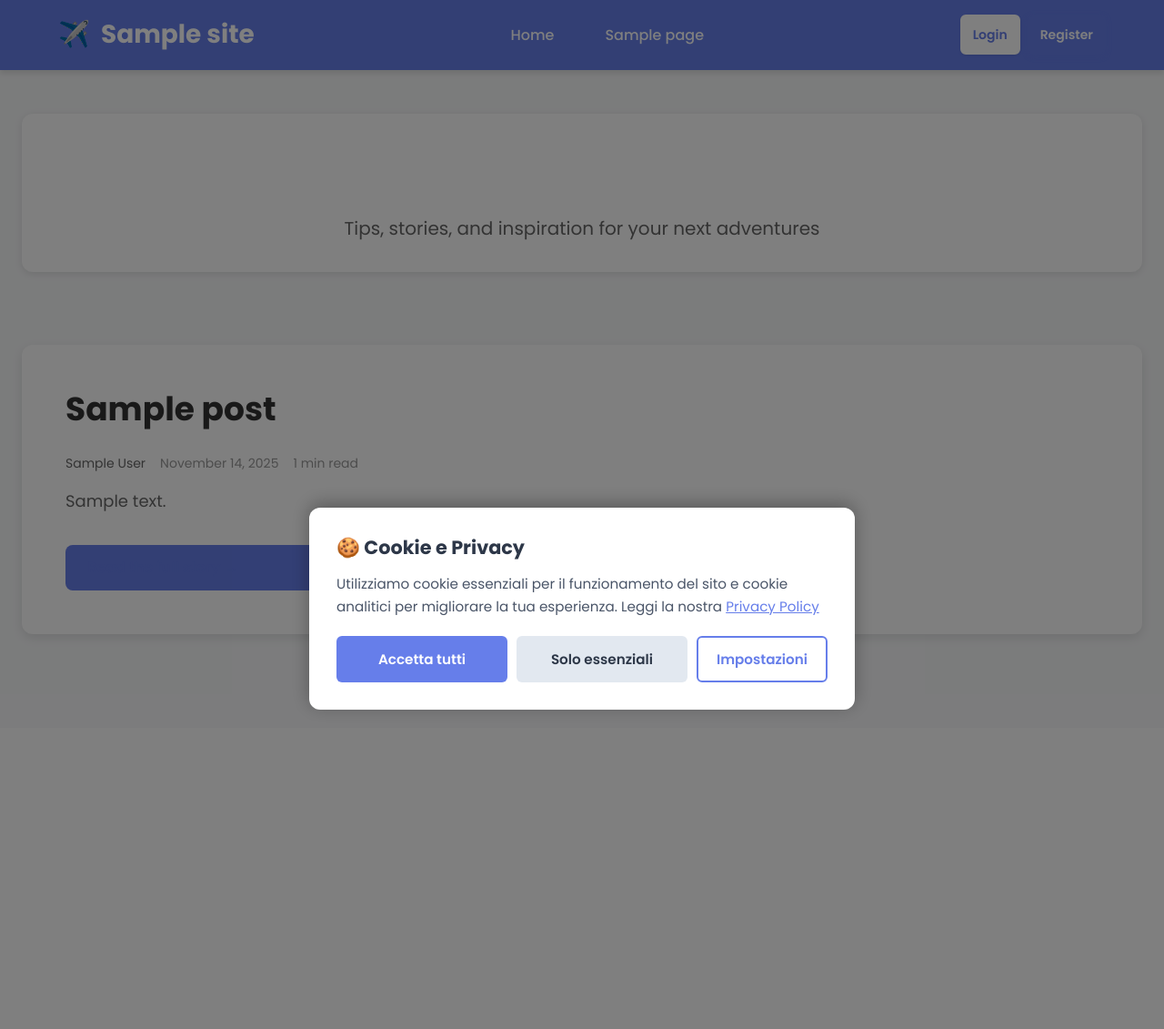
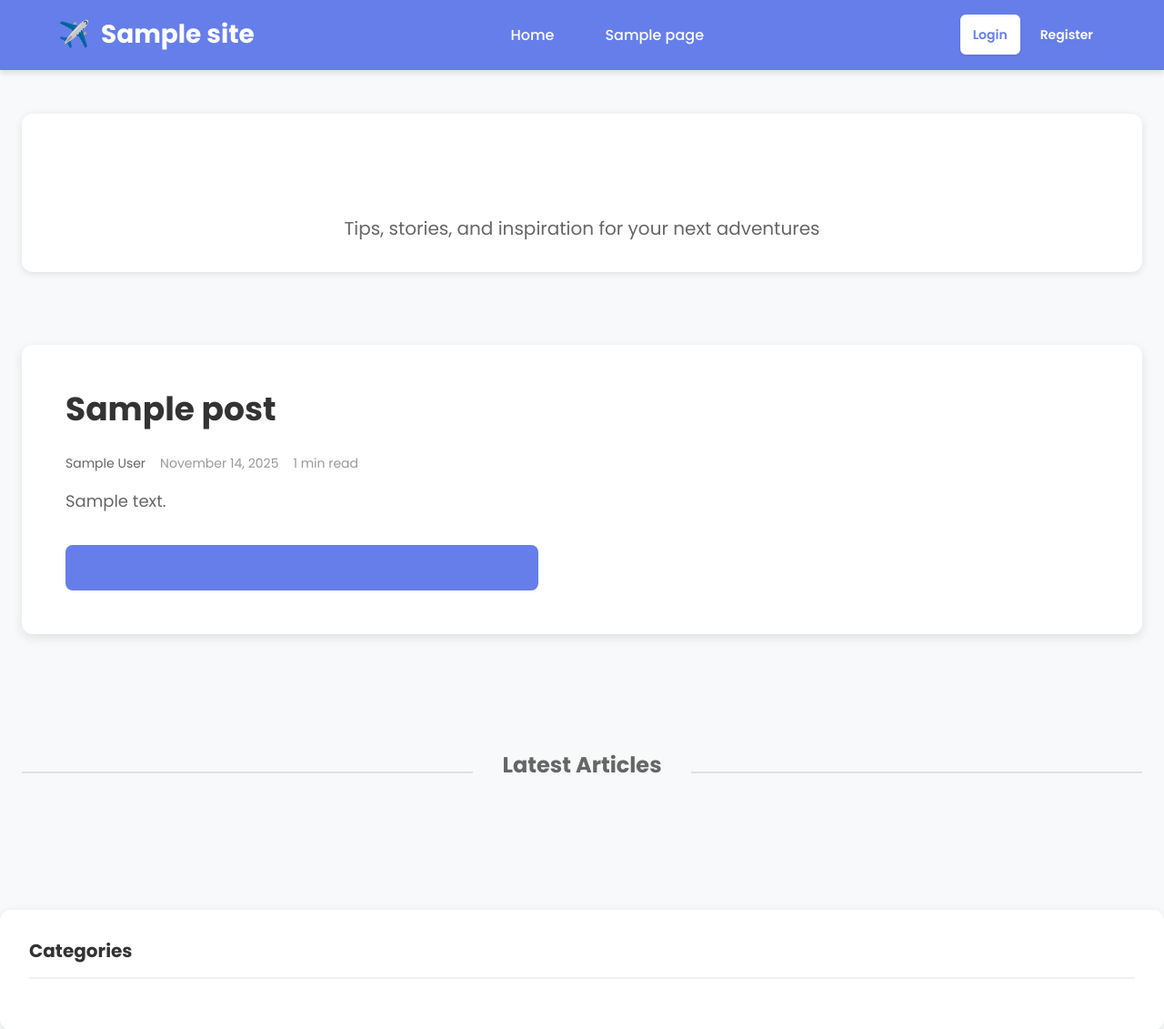
Before and after one commit to max74vr/journey-buddiesv2, a WordPress theme: template wp-content/themes/compagni-viaggi/home.php in a window 1280 px wide. Shown: the top 1131 px of the page at 91% size. Before the commit the page ends 782 px from the top, so only its background shows below. Run offline with PHP 8.4 and a stand-in for WordPress, Linux system fonts and the light colour scheme; the site name, menu and one post (Sample post) are stand-ins, and other content is empty; some libraries are stand-ins or nearby versions.

Commit message:
REMOVE: Remove cookie consent banner from footer
Removed the cookie consent banner that was appearing in the HTML
footer and causing layout issues. The banner was being appended to
the page content instead of appearing as an overlay.

Changes:
- Removed cdv_cookie_banner() function from functions.php
- Removed wp_footer hook for cookie banner
- Removed cdv_save_cookie_consent_ajax() AJAX handler
- Removed JavaScript from page-privacy-settings.php

The cookie preference UI is still available in the Privacy Settings
page for users who want to manage their cookie preferences.

```diff
--- a/wp-content/themes/compagni-viaggi/functions.php
+++ b/wp-content/themes/compagni-viaggi/functions.php
@@ -852,178 +852,3 @@ function cdv_wishlist_global_script() {
     <?php
 }
 add_action('wp_footer', 'cdv_wishlist_global_script');
-
-/**
- * Cookie consent banner
- */
-function cdv_cookie_banner() {
-    // Don't show if user already made a choice
-    if (isset($_COOKIE['cdv_cookie_consent'])) {
-        return;
-    }
-    ?>
-    <div id="cdv-cookie-banner-overlay" style="position: fixed; top: 0; left: 0; width: 100%; height: 100%; background: rgba(0, 0, 0, 0.5); z-index: 999998; display: flex; align-items: flex-end; justify-content: center;">
-        <div id="cdv-cookie-banner" style="position: relative; background: white; padding: 30px; max-width: 600px; width: 90%; margin: 20px; border-radius: 12px; box-shadow: 0 -4px 20px rgba(0, 0, 0, 0.3); z-index: 999999;">
-            <h3 style="margin: 0 0 15px 0; font-size: 1.3rem; color: #2d3748;">🍪 Cookie e Privacy</h3>
-            <p style="margin: 0 0 20px 0; color: #4a5568; font-size: 0.95rem; line-height: 1.6;">
-                Utilizziamo cookie essenziali per il funzionamento del sito e cookie analitici per migliorare la tua esperienza.
-                Leggi la nostra <a href="<?php echo esc_url(get_privacy_policy_url()); ?>" target="_blank" style="color: var(--primary-color, #667eea); text-decoration: underline;">Privacy Policy</a>
-            </p>
-            <div style="display: flex; gap: 10px; flex-wrap: wrap;">
-                <button id="cdv-accept-all" style="flex: 1; min-width: 140px; background: var(--primary-color, #667eea); color: white; border: none; padding: 12px 20px; border-radius: 6px; cursor: pointer; font-weight: 600; font-size: 0.95rem;">
-                    Accetta tutti
-                </button>
-                <button id="cdv-essential-only" style="flex: 1; min-width: 140px; background: #e2e8f0; color: #2d3748; border: none; padding: 12px 20px; border-radius: 6px; cursor: pointer; font-weight: 600; font-size: 0.95rem;">
-                    Solo essenziali
-                </button>
-                <button id="cdv-cookie-settings" style="background: transparent; color: var(--primary-color, #667eea); border: 2px solid var(--primary-color, #667eea); padding: 12px 20px; border-radius: 6px; cursor: pointer; font-weight: 600; font-size: 0.95rem;">
-                    Impostazioni
-                </button>
-            </div>
-        </div>
-
-        <!-- Cookie Settings Modal -->
-        <div id="cdv-cookie-settings-modal" style="display: none; position: fixed; background: white; padding: 30px; max-width: 600px; width: 90%; top: 50%; left: 50%; transform: translate(-50%, -50%); border-radius: 12px; box-shadow: 0 0 30px rgba(0, 0, 0, 0.4); z-index: 1000000;">
-            <div style="display: flex; justify-content: space-between; align-items: center; margin-bottom: 20px;">
-                <h3 style="margin: 0; font-size: 1.3rem; color: #2d3748;">Impostazioni Cookie</h3>
-                <button id="cdv-close-settings" style="background: none; border: none; font-size: 2rem; cursor: pointer; color: #718096; line-height: 1; padding: 0; width: 30px; height: 30px;">×</button>
-            </div>
-
-            <div style="margin-bottom: 20px;">
-                <div style="background: #f7fafc; padding: 15px; border-radius: 6px; margin-bottom: 15px;">
-                    <label style="display: flex; justify-content: space-between; align-items: center; cursor: pointer;">
-                        <div>
-                            <strong style="display: block; margin-bottom: 5px; color: #2d3748;">Cookie Essenziali</strong>
-                            <span style="font-size: 0.85rem; color: #718096;">Necessari per il funzionamento del sito (autenticazione, carrello, preferenze).</span>
-                        </div>
-                        <input type="checkbox" checked disabled style="width: 20px; height: 20px;">
-                    </label>
-                </div>
-
-                <div style="background: #f7fafc; padding: 15px; border-radius: 6px; margin-bottom: 15px;">
-                    <label style="display: flex; justify-content: space-between; align-items: center; cursor: pointer;">
-                        <div>
-                            <strong style="display: block; margin-bottom: 5px; color: #2d3748;">Cookie Analitici</strong>
-                            <span style="font-size: 0.85rem; color: #718096;">Ci aiutano a capire come utilizzi il sito per migliorare la tua esperienza.</span>
-                        </div>
-                        <input type="checkbox" id="cdv-analytics-consent" style="width: 20px; height: 20px;">
-                    </label>
-                </div>
-
-                <div style="background: #f7fafc; padding: 15px; border-radius: 6px; margin-bottom: 15px;">
-                    <label style="display: flex; justify-content: space-between; align-items: center; cursor: pointer;">
-                        <div>
-                            <strong style="display: block; margin-bottom: 5px; color: #2d3748;">Cookie di Marketing</strong>
-                            <span style="font-size: 0.85rem; color: #718096;">Utilizzati per mostrare contenuti pubblicitari personalizzati.</span>
-                        </div>
-                        <input type="checkbox" id="cdv-marketing-consent" style="width: 20px; height: 20px;">
-                    </label>
-                </div>
-            </div>
-
-            <button id="cdv-save-settings" style="width: 100%; background: var(--primary-color, #667eea); color: white; border: none; padding: 12px; border-radius: 6px; cursor: pointer; font-weight: 600; font-size: 0.95rem;">
-                Salva preferenze
-            </button>
-        </div>
-    </div>
-
-    <script>
-    (function() {
-        var banner = document.getElementById('cdv-cookie-banner-overlay');
-        var settingsModal = document.getElementById('cdv-cookie-settings-modal');
-
-        // Accept all cookies
-        document.getElementById('cdv-accept-all').addEventListener('click', function() {
-            setCookie('cdv_cookie_consent', JSON.stringify({analytics: true, marketing: true}), 365);
-            <?php if (is_user_logged_in()) : ?>
-            saveCookiePreference(true, true);
-            <?php endif; ?>
-            banner.style.display = 'none';
-        });
-
-        // Essential only
-        document.getElementById('cdv-essential-only').addEventListener('click', function() {
-            setCookie('cdv_cookie_consent', JSON.stringify({analytics: false, marketing: false}), 365);
-            <?php if (is_user_logged_in()) : ?>
-            saveCookiePreference(false, false);
-            <?php endif; ?>
-            banner.style.display = 'none';
-        });
-
-        // Show settings
-        document.getElementById('cdv-cookie-settings').addEventListener('click', function() {
-            settingsModal.style.display = 'block';
-        });
-
-        // Close settings
-        document.getElementById('cdv-close-settings').addEventListener('click', function() {
-            settingsModal.style.display = 'none';
-        });
-
-        // Save custom settings
-        document.getElementById('cdv-save-settings').addEventListener('click', function() {
-            var analytics = document.getElementById('cdv-analytics-consent').checked;
-            var marketing = document.getElementById('cdv-marketing-consent').checked;
-            setCookie('cdv_cookie_consent', JSON.stringify({analytics: analytics, marketing: marketing}), 365);
-            <?php if (is_user_logged_in()) : ?>
-            saveCookiePreference(analytics, marketing);
-            <?php endif; ?>
-            banner.style.display = 'none';
-            settingsModal.style.display = 'none';
-        });
-
-        function setCookie(name, value, days) {
-            var expires = "";
-            if (days) {
-                var date = new Date();
-                date.setTime(date.getTime() + (days * 24 * 60 * 60 * 1000));
-                expires = "; expires=" + date.toUTCString();
-            }
-            document.cookie = name + "=" + (value || "") + expires + "; path=/; SameSite=Lax";
-        }
-
-        <?php if (is_user_logged_in()) : ?>
-        function saveCookiePreference(analytics, marketing) {
-            jQuery.ajax({
-                url: cdvAjax.ajaxurl,
-                type: 'POST',
-                data: {
-                    action: 'cdv_save_cookie_consent',
-                    nonce: cdvAjax.nonce,
-                    analytics: analytics,
-                    marketing: marketing
-                }
-            });
-        }
-        <?php endif; ?>
-    })();
-    </script>
-    <?php
-}
-add_action('wp_footer', 'cdv_cookie_banner');
-
-/**
- * AJAX handler to save cookie consent preferences
- */
-function cdv_save_cookie_consent_ajax() {
-    check_ajax_referer('cdv_ajax_nonce', 'nonce');
-
-    if (!is_user_logged_in()) {
-        wp_send_json_error(array('message' => 'Not logged in'));
-    }
-
-    $user_id = get_current_user_id();
-    $analytics = isset($_POST['analytics']) && $_POST['analytics'] === 'true';
-    $marketing = isset($_POST['marketing']) && $_POST['marketing'] === 'true';
-
-    $consent_data = array(
-        'analytics' => $analytics,
-        'marketing' => $marketing,
-        'timestamp' => current_time('mysql')
-    );
-
-    update_user_meta($user_id, 'cdv_cookie_consent', $consent_data);
-
-    wp_send_json_success(array('message' => 'Preferences saved'));
-}
-add_action('wp_ajax_cdv_save_cookie_consent', 'cdv_save_cookie_consent_ajax');
```
Also changed, not shown: wp-content/themes/compagni-viaggi/page-privacy-settings.php (+0 -37 lines).
